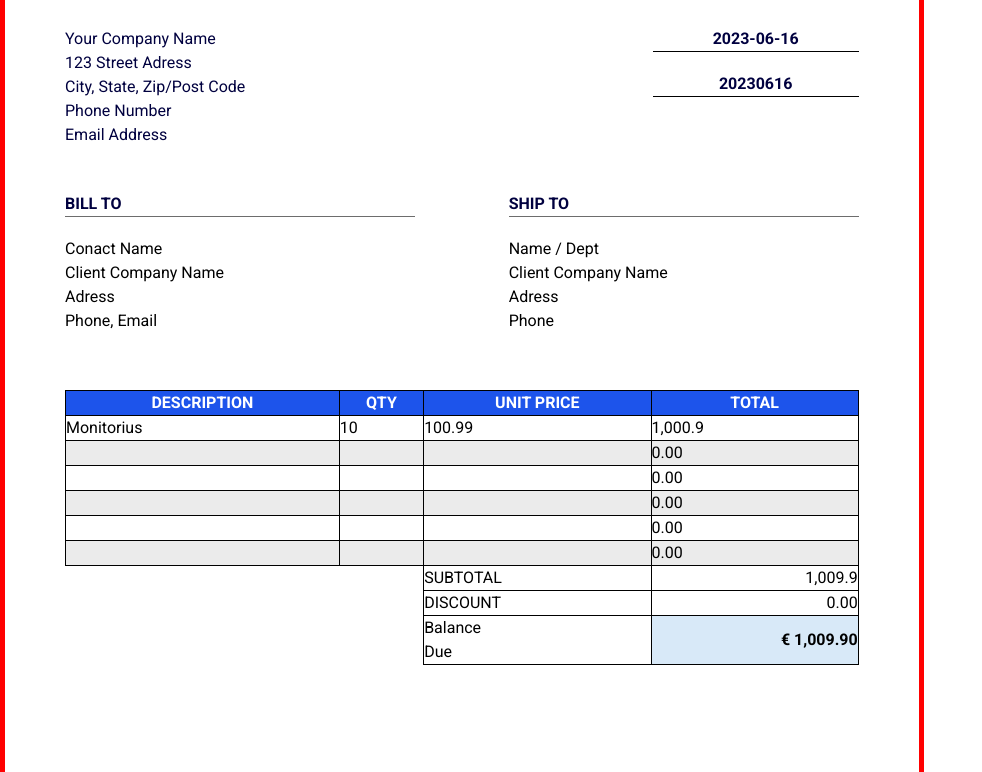
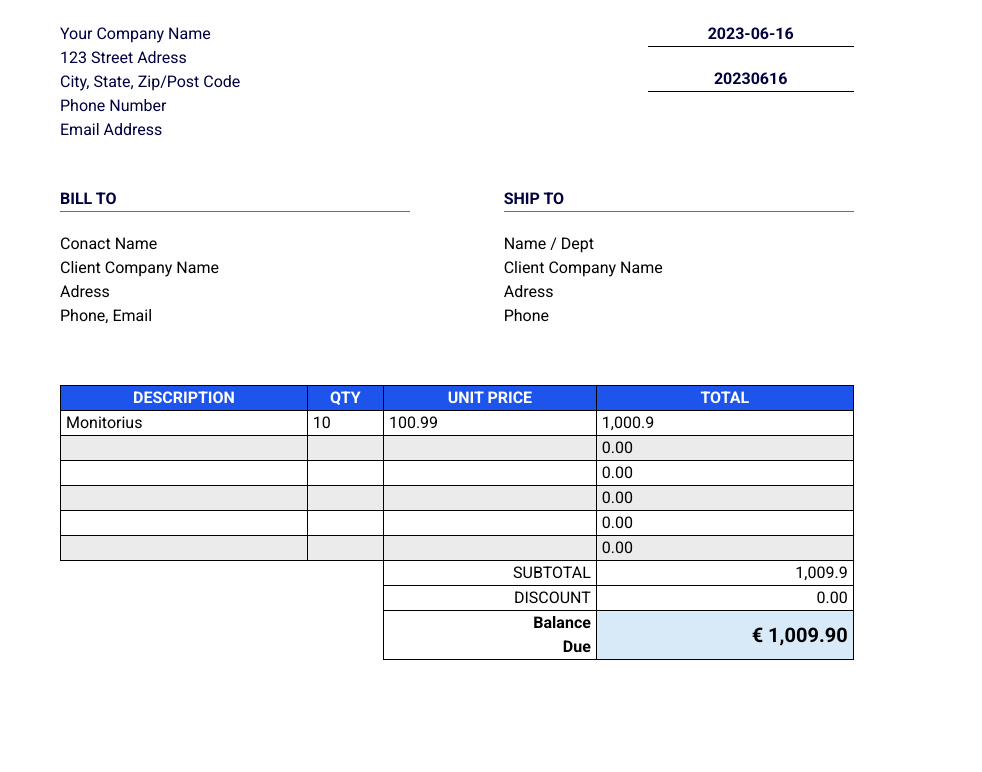
Before and after one commit to dkumza/invoice-bit, a plain HTML site: page index.html in a window 1280 px wide. Shown: the part 180-952 px from the top of the page, without its empty margins (0-982 px from the left). Drawn offline with Linux system fonts and the light colour scheme.

Commit message:
finished

```diff
--- a/index.html
+++ b/index.html
@@ -88,19 +88,19 @@
           <tr class="invisible">
             <td class="invisible"></td>
             <td class="invisible"></td>
-            <td>SUBTOTAL</td>
+            <td class="end">SUBTOTAL</td>
             <td class="end">1,009.9</td>
           </tr>
           <tr class="invisible">
             <td class="invisible"></td>
             <td class="invisible"></td>
-            <td>DISCOUNT</td>
+            <td class="end">DISCOUNT</td>
             <td class="end">0.00</td>
           </tr>
           <tr class="invisible">
             <td class="invisible"></td>
             <td class="invisible"></td>
-            <td>Balance <br />Due</td>
+            <td class="balance end">Balance <br />Due</td>
             <td class="center end">€ 1,009.90</td>
           </tr>
         </table>
--- a/style.css
+++ b/style.css
@@ -56,7 +56,6 @@ table {
     display: flex;
     flex-direction: column;
     flex: 1 1 1px;
-    border: 5px solid red;
     width: 210mm;
     height: 297mm;
     padding: 60px;
@@ -65,10 +64,8 @@ table {
 /* title css */
 #title-wrap {
     height: 10%;
-    /* border: 3px solid green; */
     display: flex;
     justify-content: space-between;
-    /* margin: 60px; */
 }
 
 /* logo css */
@@ -79,7 +76,6 @@ table {
     justify-content: center;
 }
 #invoice > h3 {
-    /* margin-top: 10px; */
     font-size: 30px;
     color: gray;
 }
@@ -106,11 +102,9 @@ table {
 #adress-wrap {
     height: 12%;
     margin: 30px 0px;
-    /* border: 3px solid greenyellow; */
     display: flex;
     justify-content: space-between;
     color: rgb(0, 0, 63);
-    /* margin: 60px; */
 }
 
 #date {
@@ -120,7 +114,6 @@ table {
 
 #date > h4, #date >h5 {
     margin-bottom: 20px;
-    /* margin-right: 60px; */
     padding: 0px 60px;
     border-bottom: 1px solid black;
 }
@@ -128,7 +121,6 @@ table {
 /* shiping wrap */
 #shipping-wrap {
     height: 15%;
-    /* border: 3px solid yellow; */
     display: flex;
     justify-content: space-between;
 }
@@ -144,7 +136,6 @@ table {
 /* table css */
 #table {
     margin: 30px 0px;
-    /* height: 30%; */
 }
 table {
     width: 100%;
@@ -154,15 +145,19 @@ table, tr, th, td {
     border: 1px solid black;
 }
 
+td {
+    padding-left: 5px;
+}
+
 .invisible {
     border: none;
 }
 
 .center {
 vertical-align: middle;
-/* text-align: end; */
 background-color: rgb(216, 233, 248);
-font-weight: 600;
+font-weight: 700;
+font-size: 20px;
 }
 
 .top {
@@ -177,4 +172,9 @@ font-weight: 600;
 
 .end {
     text-align: end;
+    padding-right: 5px;
 }
+
+.balance {
+    font-weight: 700;
+}
```
